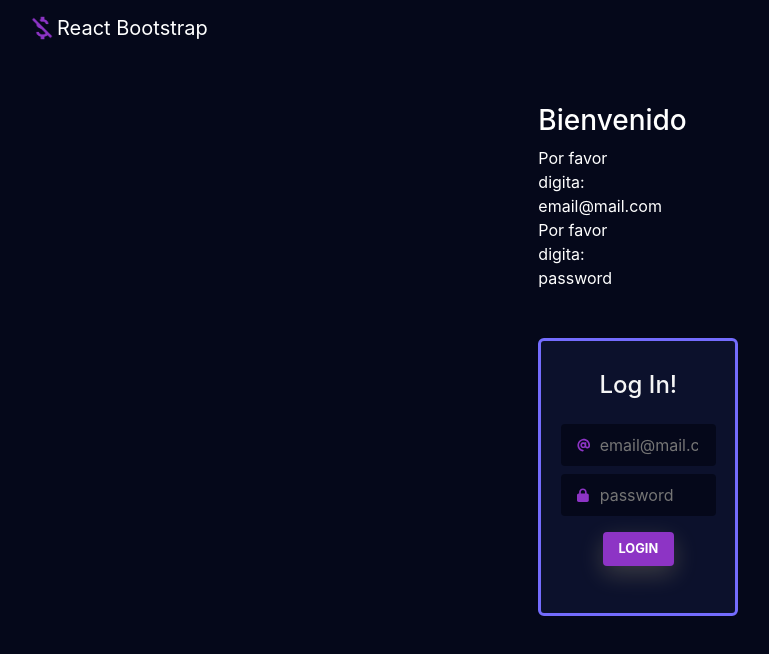
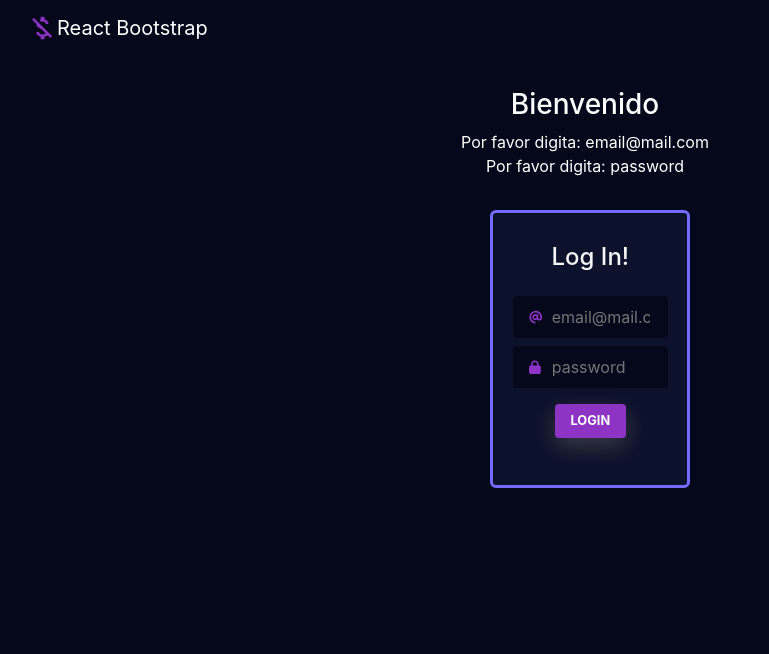
Before and after one commit to dianamorenodev/cripto, a React (Create React App) app: page / in a window 1280 px wide. Shown: the top 654 px of the page, without its empty margins (55-824 px from the left). Built offline with nearby package versions, Linux system fonts and the light colour scheme.

Commit message:
final login

```diff
--- a/src/App.css
+++ b/src/App.css
@@ -7,11 +7,12 @@
 }
 
 .instructionTxt {
-  margin: 3rem;
+  margin-top: 2rem;
+  text-align: center;
 }
 
 .loginCard {
-  margin: 3rem;
+  margin-top: 2rem;
   max-width: 100vh;
   text-align: center;
 }
--- a/src/components/cripto.js
+++ b/src/components/cripto.js
@@ -26,6 +26,7 @@ function Cripto(props) {
       <Row className="justify-content-md-center">
         <center><h1>Ranking de cripto monedas</h1></center>
         {!token && <Navigate to='/' />}
+        <Col>
           {
             criptoList.map((cripto) => {
               return (
@@ -41,6 +42,7 @@ function Cripto(props) {
               )
             })
           }
+        </Col>
       </Row>
     </Container>
   )
--- a/src/components/login.js
+++ b/src/components/login.js
@@ -37,12 +37,12 @@ const Login = (props) => {
   return (
     <Container fluid>
       <Row className="justify-content-md-center">
+        <div className='instructionTxt'>
+          <h3>Bienvenido</h3>
+          <span>Por favor digita: email@mail.com</span><br />
+          <span>Por favor digita: password</span>
+        </div>
         <Col xs lg="2">
-          <div className='instructionTxt'>
-            <h3>Bienvenido</h3>
-            <span>Por favor digita: email@mail.com</span><br />
-            <span>Por favor digita: password</span>
-          </div>
           <section className='loginCard'>
             <div className="card">
               <h4 className="title">Log In!</h4>
```
Lines whose indentation alone changed are shown as unchanged.
